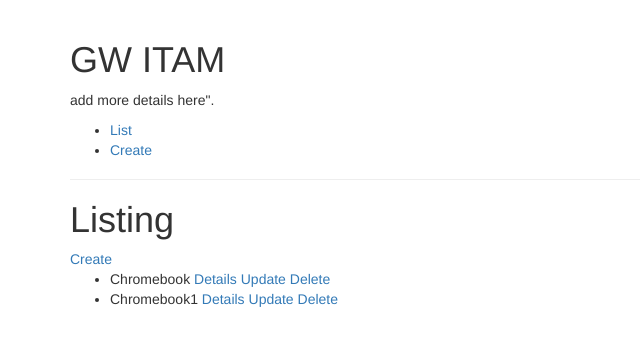
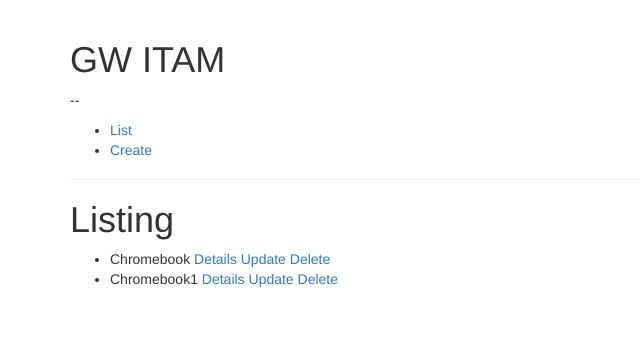
Before and after one commit to chessmonster/itam, a Django app: template itam_app/templates/itam_app/asset_list.html in a window 1280 px wide. Shown: the top 346 px of the page, without its empty margins (0-640 px from the left). Run offline with Django 3.2, Linux system fonts and the light colour scheme; the template is opened without the code that fills it: values that come from a table or form of the project are taken from there, others are empty; data comes from the database, SQL or seed files in the repository; some libraries are stand-ins or nearby versions.

Commit message:
adding some changes

```diff
--- a/itam_app/templates/base.html
+++ b/itam_app/templates/base.html
@@ -12,7 +12,7 @@
         <div class="container">
             <div class="page-header">
             <h1>GW ITAM</h1>
-            <p>add more details here".</p>
+            <p>--</p>
 
             <ul>
                 <li><a href="{% url 'itam_app:list' %}">List</a></li>
--- a/itam_app/templates/itam_app/asset_list.html
+++ b/itam_app/templates/itam_app/asset_list.html
@@ -2,7 +2,6 @@
 
 {% block content %}
     <h1>Listing</h1>
-    <a href="{% url 'itam_app:create' %}">Create</a>
     <ul>
         {% for object in object_list %}
             <li>
--- a/itam_gw/settings.py
+++ b/itam_gw/settings.py
@@ -120,3 +120,4 @@ USE_TZ = True
 # https://docs.djangoproject.com/en/2.2/howto/static-files/
 
 STATIC_URL = '/static/'
+STATIC_ROOT = os.path.join(BASE_DIR, 'static')
```
